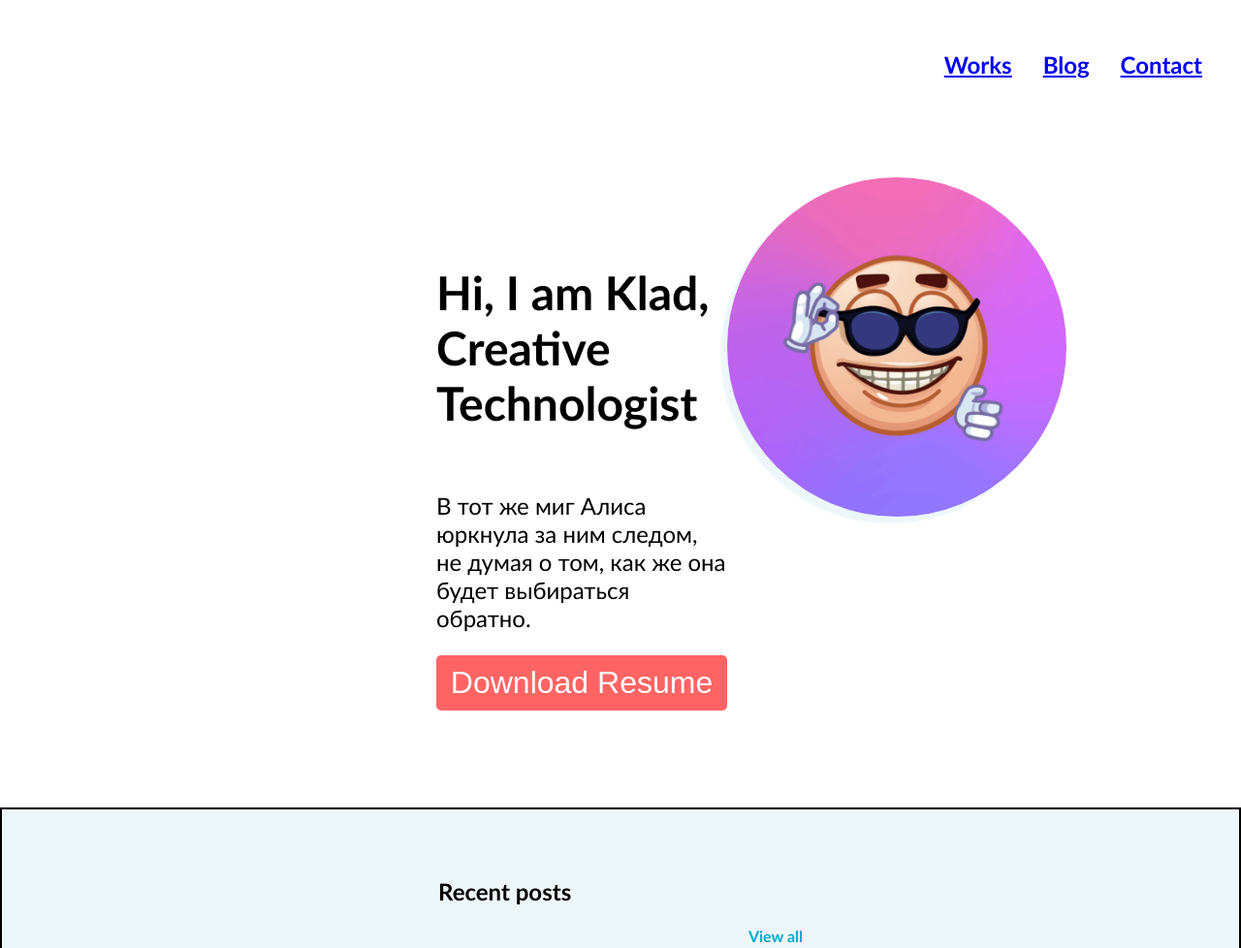
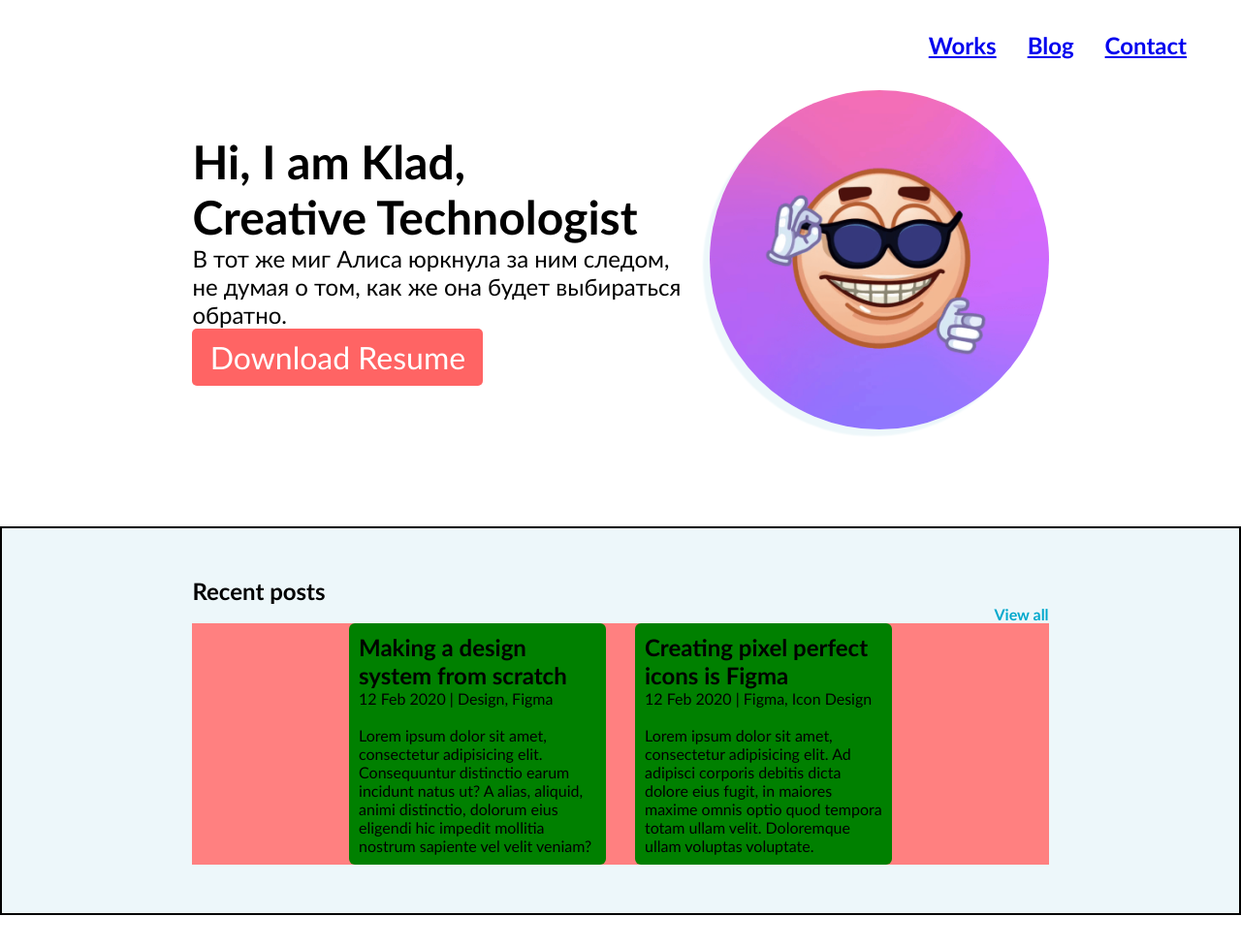
Before and after one commit to jormick/figma, a plain HTML site: page index.html in a window 1280 px wide. Shown: the top 978 px of the page at 97% size. After the commit the page ends 944 px from the top, so only its background shows below. Drawn offline with Linux system fonts and the light colour scheme.

Commit message:
no more cringe margin

```diff
--- a/index.html
+++ b/index.html
@@ -21,7 +21,7 @@
 </header>
 
 <main>
-    <section class="intro">
+    <section class="intro content">
         <div class="textContent">
             <div class="klad">
                 <h1>
@@ -41,27 +41,36 @@
         <img src="assets/photo_2023-06-23_20-08-09_019.png" class="myPhoto" alt=""/>
     </section>
     <section class="recentPosts">
+        <div class="content">
             <div class="postTitle">
-            <h2>Recent posts</h2>     <h4>View all</h4>
+                <h2>Recent posts</h2>
+                <h4>View all</h4>
             </div>
+            <div class="cards">
                 <div class="card">
                     <h2>Making a design system from scratch</h2>
                     12 Feb 2020 | Design, Figma<br>
                     <br>
+                    <p>
                         Lorem ipsum dolor sit amet, consectetur adipisicing elit. Consequuntur distinctio earum incidunt
                         natus
                         ut? A alias, aliquid, animi distinctio, dolorum eius eligendi hic impedit mollitia nostrum
                         sapiente vel
                         velit veniam?
+                    </p>
                 </div>
                 <div class="card">
                     <h2>Creating pixel perfect icons is Figma</h2>
                     12 Feb 2020 | Figma, Icon Design<br>
                     <br>
+                    <p>
                         Lorem ipsum dolor sit amet, consectetur adipisicing elit. Ad adipisci corporis debitis dicta
                         dolore eius
                         fugit, in maiores maxime omnis optio quod tempora totam ullam velit. Doloremque ullam voluptas
                         voluptate.
+                    </p>
+                </div>
+            </div>
         </div>
     </section>
     <section class="featuredWorks">
--- a/style.css
+++ b/style.css
@@ -2,6 +2,7 @@ main{
     display: flex;
     flex-direction: column;
     width: 100%;
+    align-items: center;
 }
 
 h4{
@@ -12,16 +13,16 @@ h4{
 .textContent{
     display: flex;
     flex-direction: column;
-    margin-left: 450px;
-    margin-top: 100px;
 }
 
 .intro{
     display: flex;
     justify-content: space-between;
+    align-items: center;
+    width: 100%;
 }
 
-body {
+* {
     font-family: Calibri, serif;
     box-sizing: border-box;
     padding: 0;
@@ -46,8 +47,6 @@ body {
     height: 350px;
     box-shadow: -7px 7px 2px #edf7fa;
     border-radius: 100%;
-    margin-right: 450px;
-    margin-top: 50px;
 }
 
 .klad {
@@ -55,33 +54,45 @@ body {
     display: inline-block;
 }
 
+.content{
+    max-width: 69vw;
+}
+
 .mainText {
     font-size: x-large;
 }
 
 .recentPosts {
+    display: flex;
+    flex-direction: column;
     background-color: #edf7fa;
     margin-top: 100px;
     border-width: 2px;
     border-style: solid;
     border-color: black;
     box-shadow: -2px 2px 2px grey;
-    padding: 50px 450px;
+    padding: 50px;
+    align-items: center;
+    justify-content: center;
+    min-width: 100%;
 }
 
-.postTitle{
-
+.cards{
+    display: flex;
+    justify-content: center;
+    background-color: #ff8080;
+    gap: 30px;
 }
 
 .card {
-    display: inline-block;
-    height: 295px;
-    width: 418px;
+    display: flex;
     background-color: green;
     border-radius: 6px;
-    padding: 10px 10px;
-    min-width: 320px;
-    margin-right: 25px;
+    padding: 10px;
+    min-width: 100px;
+    width: 100%;
+    max-width: 30%;
+    flex-direction: column;
 }
 
 
@@ -134,4 +145,8 @@ button:hover {
         align-items: center;
         padding: 0;
     }
+
+    .cards{
+        flex-direction: column;
+    }
 }
```
Lines whose indentation alone changed are shown as unchanged.
